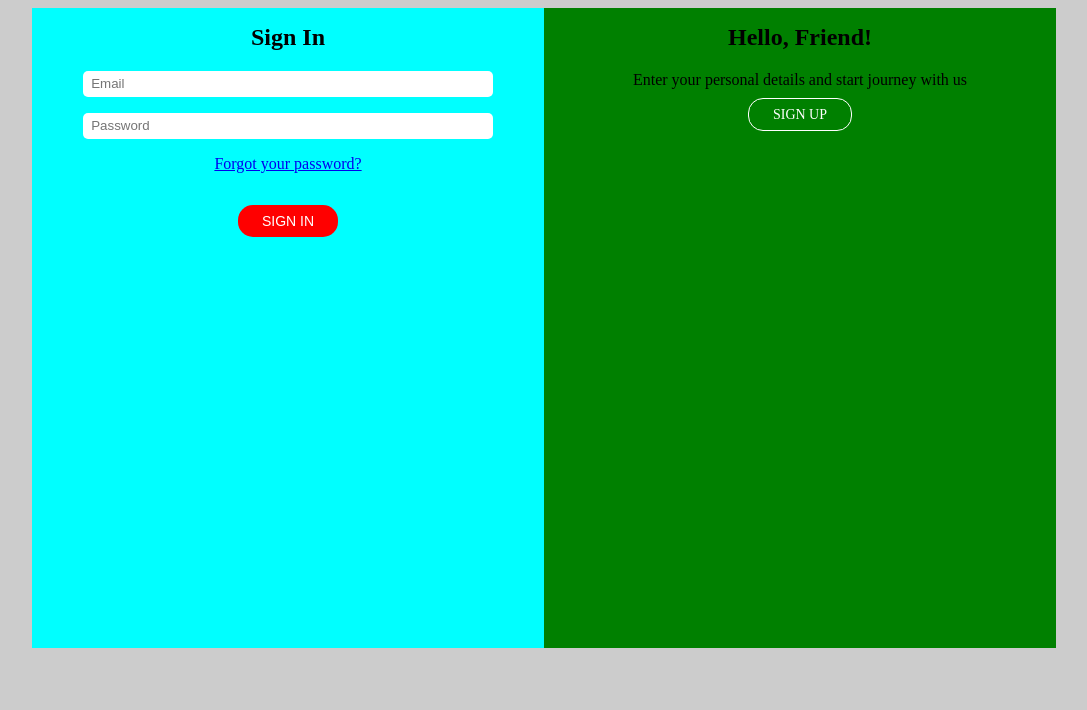
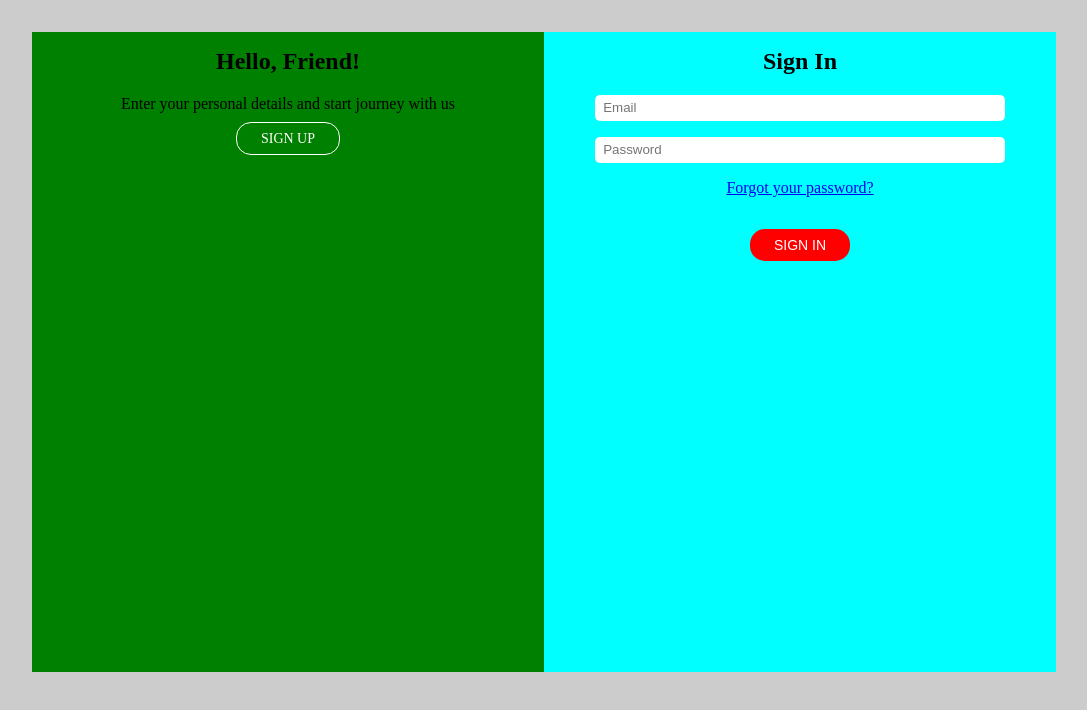
Before and after one commit to kcharymyrat/09.Sliding_sign_in_and_up, a plain HTML site: page index.html in a window 1280 px wide. Shown: the whole page, without its empty margins (96-1183 px from the left). Drawn offline with Linux system fonts and the light colour scheme.

Commit message:
Changed CSS position and added translatX

```diff
--- a/index.html
+++ b/index.html
@@ -13,7 +13,7 @@
 <body>
     <main id="sign_in_up_main" class="not_hidden">
 
-        <section id="forms">
+        <section id="forms" class="move-right">
             <div class="sing_in_up_form" id="sign_up_form">
                 <h2>Create Account</h2>
                 <p>or use your email for registration</p>
@@ -44,7 +44,7 @@
         </section>
 
 
-        <section id="sign_menu">
+        <section id="sign_menu" class="move-left">
             <div class="sign_up_in_menu" id="sign_up_menu">
                 <h2>Hello, Friend!</h2>
                 <p>Enter your personal details and start journey with us</p>
--- a/style.css
+++ b/style.css
@@ -1,6 +1,83 @@
     * {
         box-sizing: border-box;
     }
+
+    body {
+        background: #ccc;
+        text-align: center;
+    }
+
+    main#sign_in_up_main {
+        width: 80vw;
+        height: 80vh;
+        overflow: none;
+        margin: auto;
+        position: relative;
+        background: #000;
+        margin: 2rem auto;
+        padding: 1rem;
+        overflow: none;
+    }
+
+    section#forms {
+        position: absolute;
+        width: 50%;
+        height: 100%;
+        top: 0;
+        left: 0;
+        transition: all 1s ease;
+        -webkit-transition: all 1s ease;
+        -moz-transition: all 1s ease;
+        -ms-transition: all 1s ease;
+        -o-transition: all 1s ease;
+    }
+
+    section#forms .sing_in_up_form {
+        position: absolute;
+        top: 0;
+        left: 0;
+        width: 100%;
+        height: 100%;
+    }
+
+    section#forms .sing_in_up_form#sign_up_form {
+        z-index: 100;
+    }
+
+    section#forms .sing_in_up_form#sign_in_form {
+        z-index: 200;
+    }
+
+    section#sign_menu {
+        position: absolute;
+        width: 50%;
+        height: 100%;
+        top: 0;
+        right: 0;
+        transition: all 1s ease;
+        -webkit-transition: all 1s ease;
+        -moz-transition: all 1s ease;
+        -ms-transition: all 1s ease;
+        -o-transition: all 1s ease;
+    }
+
+    section#sign_menu .sign_up_in_menu {
+        position: absolute;
+        top: 0;
+        left: 0;
+        width: 100%;
+        height: 100%;
+    }
+
+    section#sign_menu .sign_up_in_menu#sign_up_menu {
+        z-index: 2;
+    }
+
+    section#sign_menu .sign_up_in_menu#sign_in_menu {
+        z-index: 1;
+    }
+    /*  */
+    /* Utilities */
 
     h1,
     h2,
@@ -13,8 +90,6 @@
     }
 
     #sign_up_switch {
-        /* display: inline-block;
-        width: fit-content; */
         margin: 0 auto;
     }
 
@@ -70,64 +145,6 @@
         opacity: 0.7;
     }
 
-    body {
-        background: #ccc;
-        text-align: center;
-    }
-
-    main#sign_in_up_main {
-        width: 80vw;
-        height: 80vh;
-        overflow: none;
-        margin: auto;
-        position: relative;
-        display: flex;
-    }
-
-    section#forms {
-        position: relative;
-        width: 50%;
-        height: 100%;
-    }
-
-    section#forms .sing_in_up_form {
-        position: absolute;
-        top: 0;
-        left: 0;
-        width: 100%;
-        height: 100%;
-    }
-
-    section#forms .sing_in_up_form#sign_up_form {
-        z-index: 100;
-    }
-
-    section#forms .sing_in_up_form#sign_in_form {
-        z-index: 200;
-    }
-
-    section#sign_menu {
-        position: relative;
-        width: 50%;
-        height: 100%;
-    }
-
-    section#sign_menu .sign_up_in_menu {
-        position: absolute;
-        top: 0;
-        left: 0;
-        width: 100%;
-        height: 100%;
-    }
-
-    section#sign_menu .sign_up_in_menu#sign_up_menu {
-        z-index: 2;
-    }
-
-    section#sign_menu .sign_up_in_menu#sign_in_menu {
-        z-index: 1;
-    }
-
     .sing_in_up_form {
         background-color: aqua;
     }
@@ -139,3 +156,19 @@
     .hidden {
         display: none;
     }
+
+    .move-right {
+        transform: translateX(100%);
+        -webkit-transform: translateX(100%);
+        -moz-transform: translateX(100%);
+        -ms-transform: translateX(100%);
+        -o-transform: translateX(100%);
+    }
+
+    .move-left {
+        transform: translateX(-100%);
+        -webkit-transform: translateX(-100%);
+        -moz-transform: translateX(-100%);
+        -ms-transform: translateX(-100%);
+        -o-transform: translateX(-100%);
+    }
```
